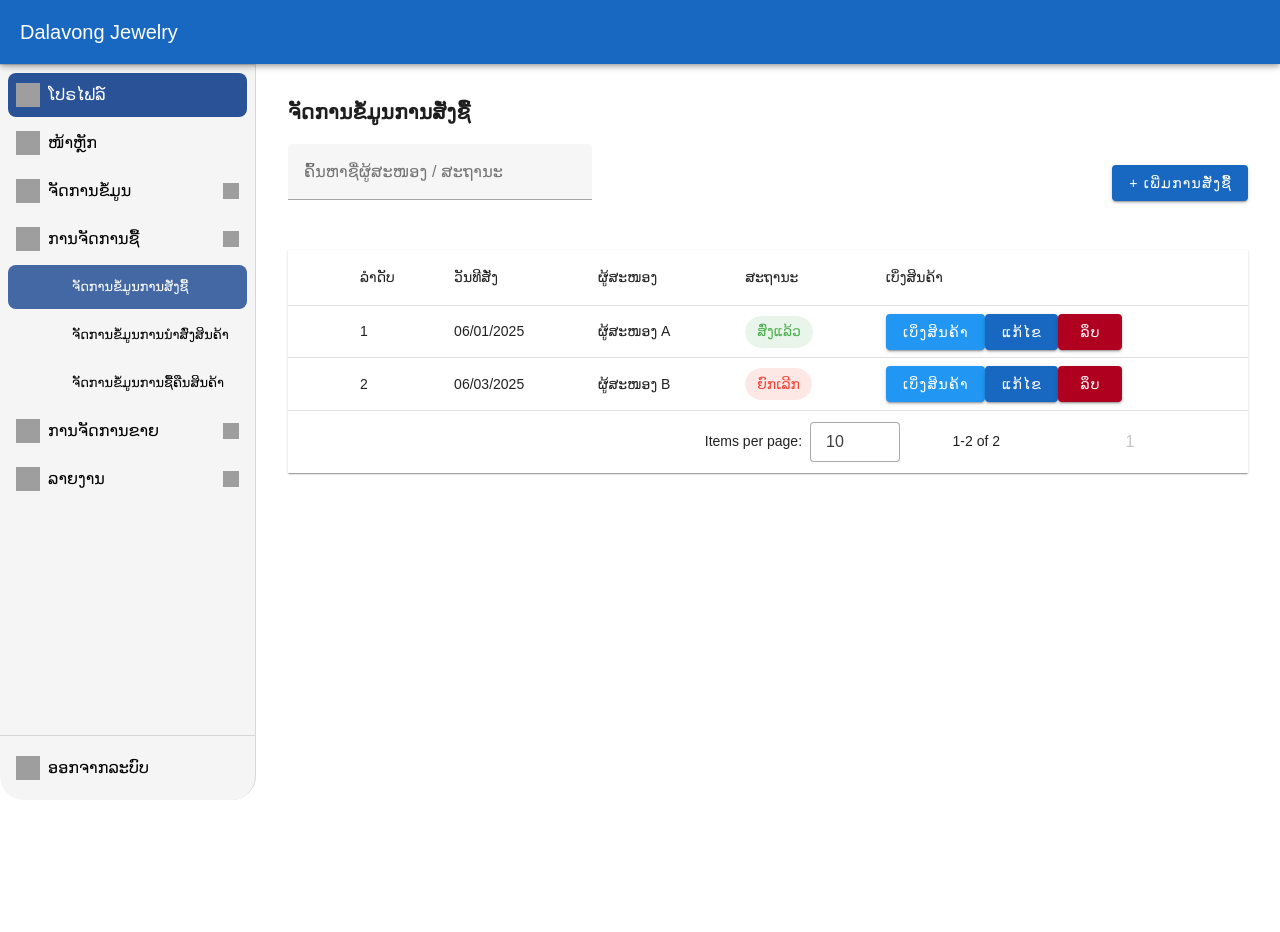
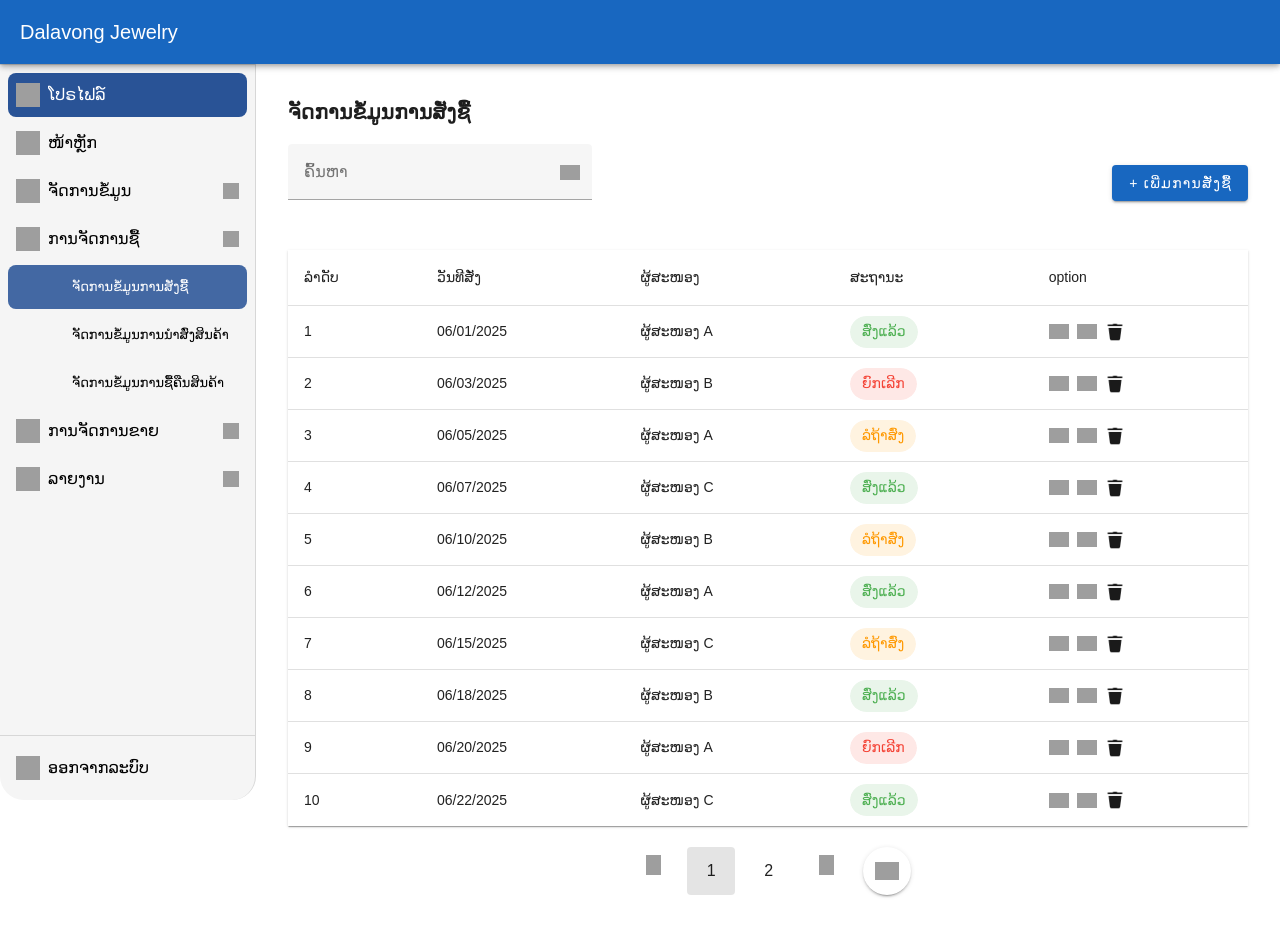
Before and after one commit to Clover-03/gold-shop-frontend, a Nuxt app: page /buy/orders in a window 1280 px wide. Before the commit the page ends 800 px from the top, so only its background shows below. Built offline with nearby package versions, Linux system fonts and the light colour scheme; grey boxes are pictures that could not be loaded; a web font is replaced by a local one.

Commit message:
Update orders.vue

```diff
--- a/pages/buy/orders.vue
+++ b/pages/buy/orders.vue
@@ -12,10 +12,20 @@
       <v-col cols="12" sm="6" md="4">
         <v-text-field
           v-model="search"
-          label="ຄົ້ນຫາຊື່ຜູ້ສະໜອງ / ສະຖານະ"
+          label="ຄົ້ນຫາ"
           dense
           outlined
-        />
+        >
+          <template #append-inner>
+            <v-img
+              src="/icons/Search.png"
+              width="20"
+              height="20"
+              class="cursor-pointer"
+              @click="onSearch"
+            />
+          </template>
+        </v-text-field>
       </v-col>
       <v-spacer />
       <v-col cols="auto">
@@ -25,16 +35,14 @@
 
     <v-data-table
       :headers="headers"
-      :items="filteredOrders"
-      :items-per-page="itemsPerPage"
-      show-current-page
-      show-select
-      :items-per-page-options="[5, 10, 20, 50]"
+      :items="paginatedOrders"
+      :items-per-page="-1"
+      hide-default-footer
       class="elevation-1"
       item-value="Order_ID"
     >
       <template #[`item.index`]="{ index }">
-        {{ index + 1 }}
+        {{ (page - 1) * itemsPerPage + index + 1 }}
       </template>
 
       <template #[`item.Order_Date`]="{ item }">
@@ -48,11 +56,122 @@
       </template>
 
       <template #[`item.actions`]="{ item }">
-        <v-btn small color="info" @click="viewProducts(item.Order_ID)">ເບິ່ງສິນຄ້າ</v-btn>
-        <v-btn small color="primary" @click="editOrder(item)">ແກ້ໄຂ</v-btn>
-        <v-btn small color="error" @click="deleteOrder(item.Order_ID)">ລຶບ</v-btn>
+        <div class="d-flex align-center justify-start">
+          <v-icon
+            size="20"
+            color="info"
+            class="mr-2"
+            @click="viewProducts(item.Order_ID)"
+          >
+            <v-img
+              src="/icons/buy_order.png"
+              width="20"
+              height="20"
+              class="cursor-pointer"
+            />
+          </v-icon>
+          <v-icon
+            size="20"
+            color="primary"
+            class="mr-2"
+            @click="editOrder(item)"
+          >
+            <v-img
+              src="/icons/Edit.png"
+              width="20"
+              height="20"
+              class="cursor-pointer"
+            />
+          </v-icon>
+          <v-icon
+            size="20"
+            color="error"
+            @click="deleteOrder(item.Order_ID)"
+          >
+            <v-img
+              src="/icons/Delete.png"
+              width="20"
+              height="20"
+              class="cursor-pointer"
+            />
+          </v-icon>
+        </div>
       </template>
     </v-data-table>
+
+    <!-- Centered Pagination -->
+    <div class="d-flex justify-center align-center mt-4">
+      <v-pagination
+        v-model="page"
+        :length="Math.ceil(filteredOrders.length / itemsPerPage)"
+        :total-visible="7"
+      >
+        <template #prev="{ props }">
+          <v-btn
+            variant="text"
+            v-bind="props"
+            class="px-0"
+            @click="goToPreviousPage"
+          >
+            <v-img
+              src="/icons/Arrow.png"
+              width="20"
+              height="20"
+              style="transform: rotate(90deg);"
+              class="cursor-pointer"
+            />
+          </v-btn>
+        </template>
+        <template #next="{ props }">
+          <v-btn
+            variant="text"
+            v-bind="props"
+            class="px-0"
+            @click="goToNextPage"
+          >
+            <v-img
+              src="/icons/Arrow.png"
+              width="20"
+              height="20"
+              style="transform: rotate(270deg);"
+              class="cursor-pointer"
+            />
+          </v-btn>
+        </template>
+      </v-pagination>
+
+      <!-- More Pages Menu -->
+      <v-menu
+        v-model="pageMenu"
+        :close-on-content-click="true"
+        location="bottom end"
+      >
+        <template v-slot:activator="{ props }">
+          <v-btn
+            icon
+            v-bind="props"
+            class="ml-2"
+          >
+            <v-img
+              src="/icons/more.png"
+              width="24"
+              height="24"
+              class="cursor-pointer"
+            />
+          </v-btn>
+        </template>
+        <v-list>
+          <v-list-item
+            v-for="n in Math.ceil(filteredOrders.length / itemsPerPage)"
+            :key="n"
+            :value="n"
+            @click="page = n"
+          >
+            <v-list-item-title>ໜ້າ {{ n }}</v-list-item-title>
+          </v-list-item>
+        </v-list>
+      </v-menu>
+    </div>
 
     <!-- Dialog: Add/Edit Order -->
     <v-dialog v-model="dialog" max-width="600px">
@@ -139,9 +258,11 @@ const snackbarMessage = ref('')
 const dialog = ref(false)
 const productDialog = ref(false)
 const datePickerMenu = ref(false)
+const pageMenu = ref(false)
 const search = ref('')
 const itemsPerPage = ref(10)
 const editIndex = ref(-1)
+const page = ref(1)
 
 const formRef = ref(null)
 const form = ref({
@@ -169,13 +290,103 @@ const orders = ref([
     Sup_ID: 'S002',
     Sup_name: 'ຜູ້ສະໜອງ B',
     status: 'ຍົກເລີກ'
+  },
+  {
+    Order_ID: 3,
+    Order_Date: '2025-06-05',
+    Sup_ID: 'S001',
+    Sup_name: 'ຜູ້ສະໜອງ A',
+    status: 'ລໍຖ້າສົ່ງ'
+  },
+  {
+    Order_ID: 4,
+    Order_Date: '2025-06-07',
+    Sup_ID: 'S003',
+    Sup_name: 'ຜູ້ສະໜອງ C',
+    status: 'ສົ່ງແລ້ວ'
+  },
+  {
+    Order_ID: 5,
+    Order_Date: '2025-06-10',
+    Sup_ID: 'S002',
+    Sup_name: 'ຜູ້ສະໜອງ B',
+    status: 'ລໍຖ້າສົ່ງ'
+  },
+  {
+    Order_ID: 6,
+    Order_Date: '2025-06-12',
+    Sup_ID: 'S001',
+    Sup_name: 'ຜູ້ສະໜອງ A',
+    status: 'ສົ່ງແລ້ວ'
+  },
+  {
+    Order_ID: 7,
+    Order_Date: '2025-06-15',
+    Sup_ID: 'S003',
+    Sup_name: 'ຜູ້ສະໜອງ C',
+    status: 'ລໍຖ້າສົ່ງ'
+  },
+  {
+    Order_ID: 8,
+    Order_Date: '2025-06-18',
+    Sup_ID: 'S002',
+    Sup_name: 'ຜູ້ສະໜອງ B',
+    status: 'ສົ່ງແລ້ວ'
+  },
+  {
+    Order_ID: 9,
+    Order_Date: '2025-06-20',
+    Sup_ID: 'S001',
+    Sup_name: 'ຜູ້ສະໜອງ A',
+    status: 'ຍົກເລີກ'
+  },
+  {
+    Order_ID: 10,
+    Order_Date: '2025-06-22',
+    Sup_ID: 'S003',
+    Sup_name: 'ຜູ້ສະໜອງ C',
+    status: 'ສົ່ງແລ້ວ'
+  },
+  {
+    Order_ID: 11,
+    Order_Date: '2025-06-25',
+    Sup_ID: 'S002',
+    Sup_name: 'ຜູ້ສະໜອງ B',
+    status: 'ລໍຖ້າສົ່ງ'
+  },
+  {
+    Order_ID: 12,
+    Order_Date: '2025-06-28',
+    Sup_ID: 'S001',
+    Sup_name: 'ຜູ້ສະໜອງ A',
+    status: 'ສົ່ງແລ້ວ'
+  },
+  {
+    Order_ID: 13,
+    Order_Date: '2025-07-01',
+    Sup_ID: 'S003',
+    Sup_name: 'ຜູ້ສະໜອງ C',
+    status: 'ລໍຖ້າສົ່ງ'
+  },
+  {
+    Order_ID: 14,
+    Order_Date: '2025-07-03',
+    Sup_ID: 'S002',
+    Sup_name: 'ຜູ້ສະໜອງ B',
+    status: 'ສົ່ງແລ້ວ'
+  },
+  {
+    Order_ID: 15,
+    Order_Date: '2025-07-05',
+    Sup_ID: 'S001',
+    Sup_name: 'ຜູ້ສະໜອງ A',
+    status: 'ຍົກເລີກ'
   }
 ])
 
 const allProducts = ref([
   { Pd_ID: 'P001', Pd_name: 'ສາຍຄໍທອງ', Order_ID: 1 },
-  { Pd_ID: 'P002', Pd_name: 'ສາຍຂ້ອມມື', Order_ID: 1 },
-  { Pd_ID: 'P003', Pd_name: 'ຕຸ້ມຫູທອງ', Order_ID: 2 }
+  { Pd_ID: 'P002', Pd_name: 'ສາຍຂ້ອມມື', Order_ID: 2 }
 ])
 
 const selectedProducts = ref([])
@@ -264,7 +475,7 @@ const headers = [
   { title: 'ວັນທີສັ່ງ', value: 'Order_Date' },
   { title: 'ຜູ້ສະໜອງ', value: 'Sup_name' },
   { title: 'ສະຖານະ', value: 'status' },
-  { title: 'ເບິ່ງສິນຄ້າ', value: 'actions', sortable: false }
+  { title: 'option', value: 'actions', sortable: false }
 ]
 
 const filteredOrders = computed(() => {
@@ -274,6 +485,27 @@ const filteredOrders = computed(() => {
     order.status.includes(search.value)
   )
 })
+
+// คำนวณข้อมูลที่จะแสดงในแต่ละหน้า
+const paginatedOrders = computed(() => {
+  const start = (page.value - 1) * itemsPerPage.value
+  const end = start + itemsPerPage.value
+  return filteredOrders.value.slice(start, end)
+})
+
+// เพิ่มฟังก์ชันสำหรับการนำทาง
+function goToPreviousPage() {
+  if (page.value > 1) {
+    page.value--
+  }
+}
+
+function goToNextPage() {
+  const maxPage = Math.ceil(filteredOrders.value.length / itemsPerPage.value)
+  if (page.value < maxPage) {
+    page.value++
+  }
+}
 </script>
 
 <style scoped>
@@ -292,4 +524,10 @@ const filteredOrders = computed(() => {
   background-color: #4caf50 !important;
   color: white !important;
 }
+.cursor-pointer {
+  cursor: pointer;
+}
+.gap-2 {
+  gap: 8px;
+}
 </style>
```
